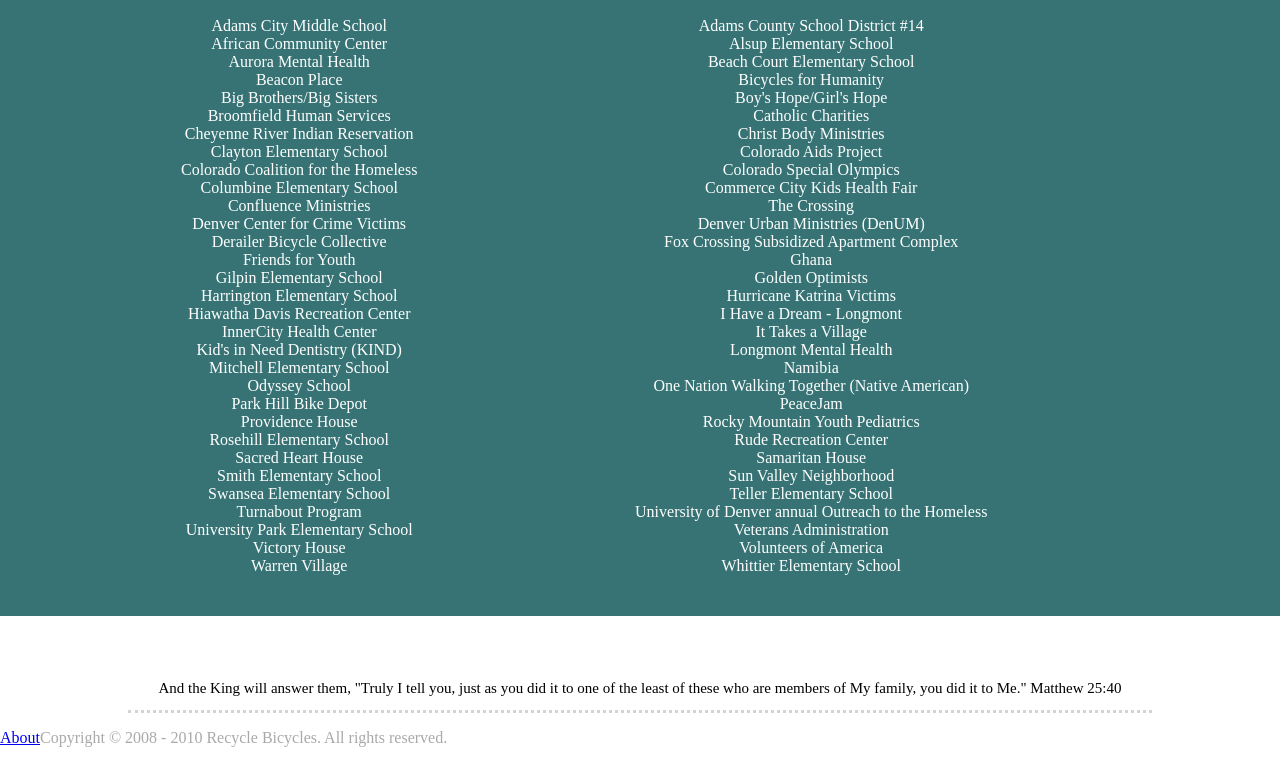
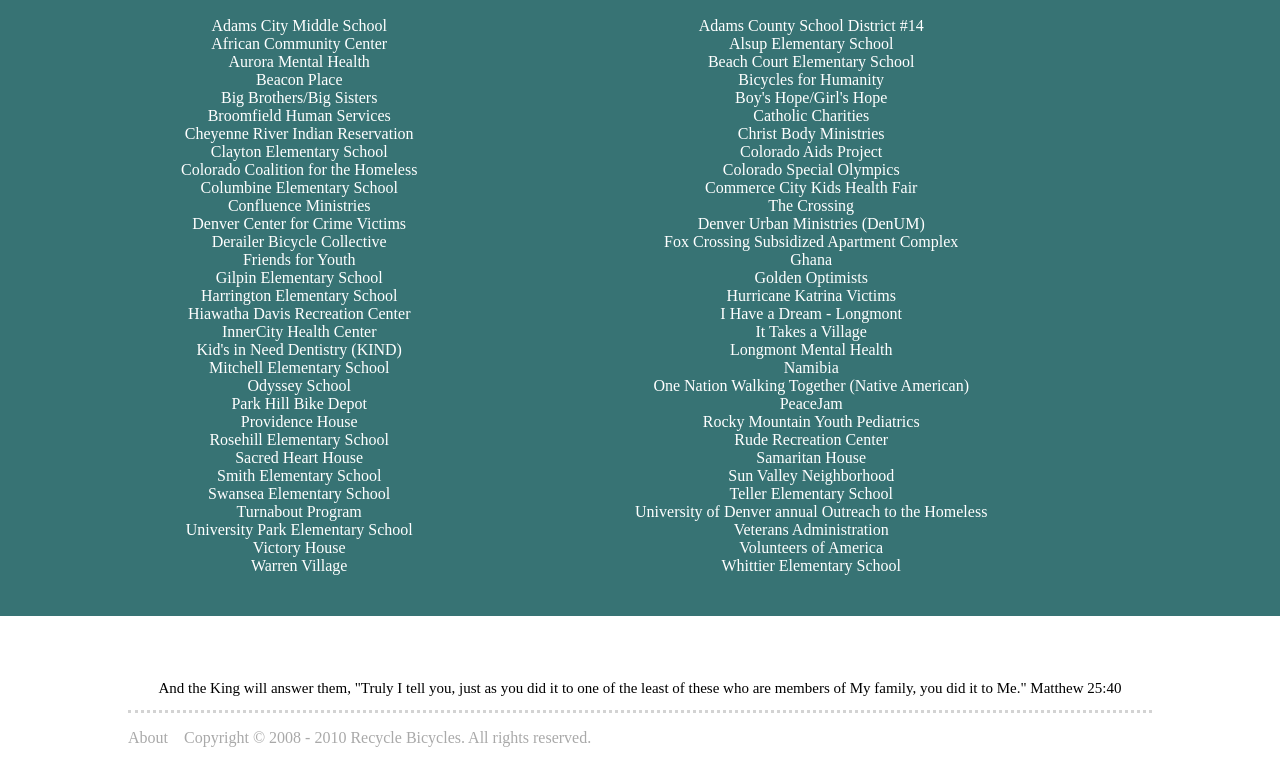
Before and after one commit to JulieDeM/Recycle-Bicycles, a plain HTML site: page about.html in a window 1280 px wide. Shown: the part 419-1182 px from the top of the page. Drawn offline with Linux system fonts and the light colour scheme.

Commit message:
added footer to about page

```diff
--- a/css/about.css
+++ b/css/about.css
@@ -54,13 +54,6 @@ body{
   margin-bottom: -4%;
   font-size: 15px;
 }
-.horizontal_dotted_line{
-  border-bottom: 3px dotted lightgrey;
-  width: 80%;
-  align-items: center;
-  margin-left: 10%;
-  margin-top: 5%;
-}
 .greybox{
   background-color: #F7F9FA;
   text-align: center;
@@ -110,14 +103,29 @@ body{
 .container-middle-fluid{
   background-color: #F7F9FA;
 }
+.horizontal_dotted_line{
+  border-bottom: 3px dotted lightgrey;
+  width: 80%;
+  align-items: center;
+  margin-left: 10%;
+  margin-top: 5%;
+}
+#aboutlink{
+  color: darkgrey;
+  padding-right: 1em;
+  text-decoration: none;
+}
+#aboutlink:hover{
+  text-decoration: underline;
+  font-weight: bold;
+}
 #copyright{
   text-align: center;
 }
 footer{
   display: flex;
+  margin-left: 10%;
   color: darkgrey;
-  /*text-align: center;*/
-  align-items: center;
+  /*align-items: center;*/
   text-align: center;
-  /*width: 100%;*/
 }
```
Also changed, not shown: donation.html (+0 -2 lines).
